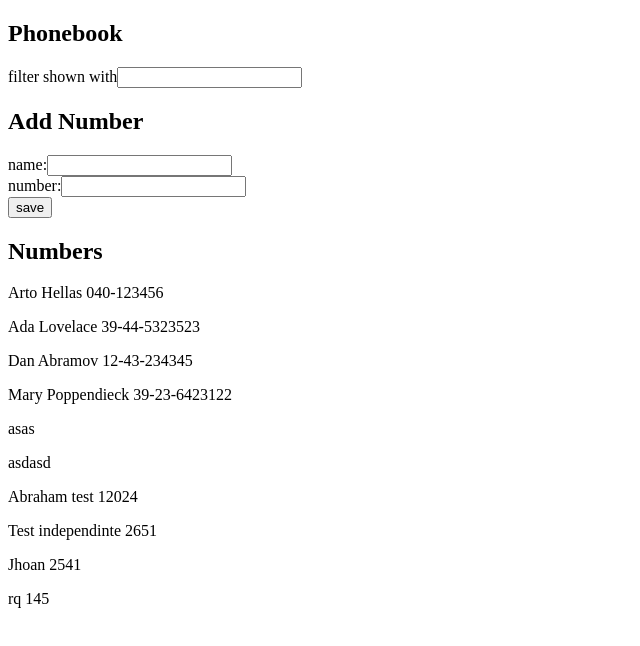
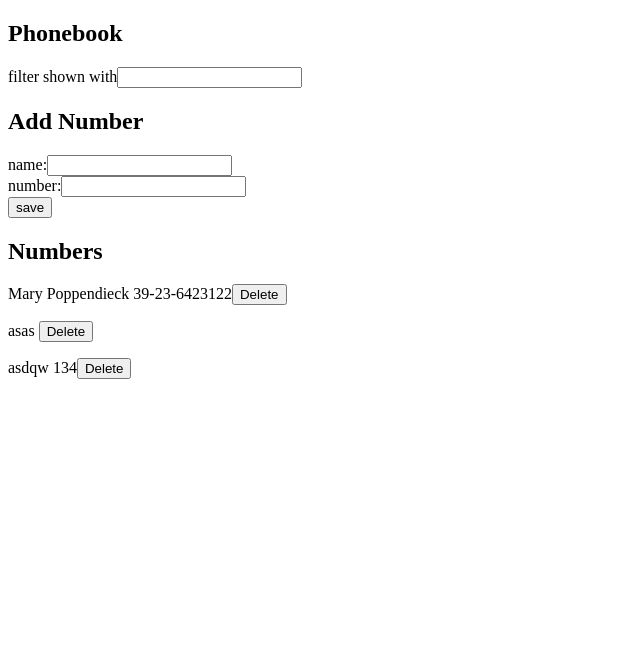
Before and after one commit to CabreraDFall/full-stack-open-2024, a React (Vite) app in the folder part2/thePhonebook/: page / in a window 1280 px wide. Shown: the top 646 px of the page, without its empty margins (0-640 px from the left). Built offline with nearby package versions, Linux system fonts and the light colour scheme; data requests are answered from the project's data file.

Commit message:
2.14: La Agenda Telefónica paso 9 - Delete

```diff
--- a/part2/thePhonebook/db.json
+++ b/part2/thePhonebook/db.json
@@ -1,54 +1,19 @@
 {
   "persons": [
     {
-      "name": "Arto Hellas",
-      "number": "040-123456",
-      "id": 1
+      "name": "Mary Poppendieck",
+      "number": "39-23-6423122",
+      "id": "4"
     },
     {
-      "name": "Ada Lovelace",
-      "number": "39-44-5323523",
-      "id": 2
-    },
-    {
-      "name": "Dan Abramov",
-      "number": "12-43-234345",
-      "id": 3
-    },
-    {
-      "name": "Mary Poppendieck",
-      "number": "39-23-6423122",
-      "id": 4
-    },
-    {
-      "id": 5,
+      "id": "5",
       "name": "asas",
       "number": ""
     },
     {
-      "id": 6,
-      "name": "asdasd",
-      "number": ""
-    },
-    {
-      "id": 7,
-      "name": "Abraham test",
-      "number": "12024"
-    },
-    {
-      "id": 8,
-      "name": "Test independinte",
-      "number": "2651"
-    },
-    {
-      "id": 9,
-      "name": "Jhoan",
-      "number": "2541"
-    },
-    {
-      "id": 10,
-      "name": "rq",
-      "number": "145"
+      "id": "1721816757132-900",
+      "name": "asdqw",
+      "number": "134"
     }
   ]
 }
--- a/part2/thePhonebook/src/components/PersonList.jsx
+++ b/part2/thePhonebook/src/components/PersonList.jsx
@@ -1,4 +1,4 @@
-const PersonList = ({ users }) => {
+const PersonList = ({ users, deleteObject }) => {
   return (
     <div>
       <h2>Numbers</h2>
@@ -6,6 +6,16 @@ const PersonList = ({ users }) => {
         return (
           <p key={user.id}>
             {user.name} {user.number}
+            <button
+              type="button"
+              onClick={() =>
+                window.confirm(`Delete ${user.name}`)
+                  ? deleteObject(user.id)
+                  : null
+              }
+            >
+              Delete
+            </button>
           </p>
         );
       })}
--- a/part2/thePhonebook/src/components/Phonebook.jsx
+++ b/part2/thePhonebook/src/components/Phonebook.jsx
@@ -39,7 +39,7 @@ const Phonebook = () => {
       const perosonObject = {
         name: newName,
         number: newNumber,
-        id: persons.length + 1,
+        id: `${Date.now()}-${Math.floor(Math.random() * 1000)}`,
       };
       setPersons([...persons, perosonObject]);
       setNewName("");
@@ -52,6 +52,19 @@ const Phonebook = () => {
     } else {
       alert(`${newName} is already added to phonebook`);
     }
+  };
+
+  const deleteObject = (id) => {
+    const personToDelete = persons.find((person) => person.id === id);
+
+    noteService
+      .deleteUser(id, personToDelete)
+      .then(() => {
+        setPersons(persons.filter((person) => person.id !== id));
+      })
+      .catch((error) => {
+        console.error("Failed to delete the person:", error);
+      });
   };
 
   // To show
@@ -76,7 +89,7 @@ const Phonebook = () => {
         newNumber={newNumber}
         handleNewNumber={handleNewNumber}
       />
-      <PersonList users={personToShown} />
+      <PersonList users={personToShown} deleteObject={deleteObject} />
     </div>
   );
 };
--- a/part2/thePhonebook/src/services/persons.js
+++ b/part2/thePhonebook/src/services/persons.js
@@ -9,9 +9,14 @@ const create = (newObject) => {
   return axios.post(baseUrl, newObject);
 };
 
+const deleteUser = (id, newObject) => {
+  const request = axios.delete(`${baseUrl}/${id}`, newObject);
+  return request.then((response) => response.data);
+};
+
 // const update = (id, newObject) => {
 //   const request = axios.put(`${baseUrl}/${id}`, newObject);
 //   return request.then((response) => response.data);
 // };
 
-export default { getAll, create };
+export default { deleteUser, getAll, create };
```
